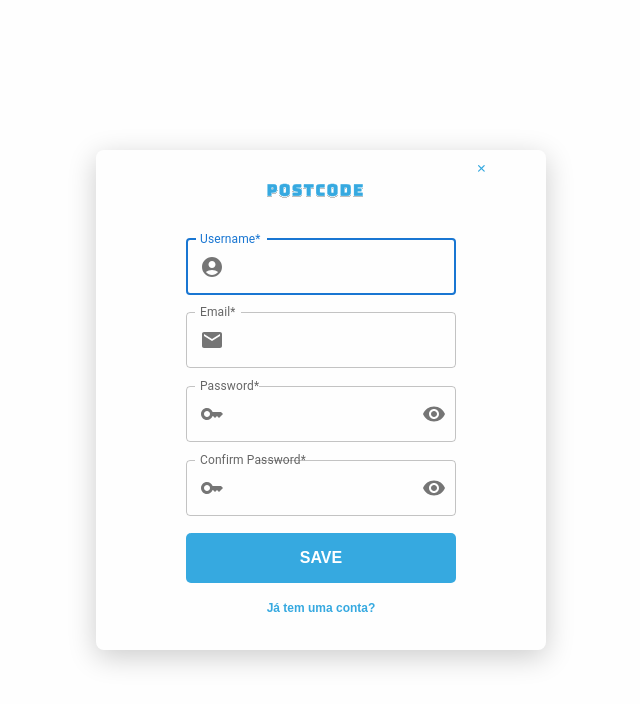
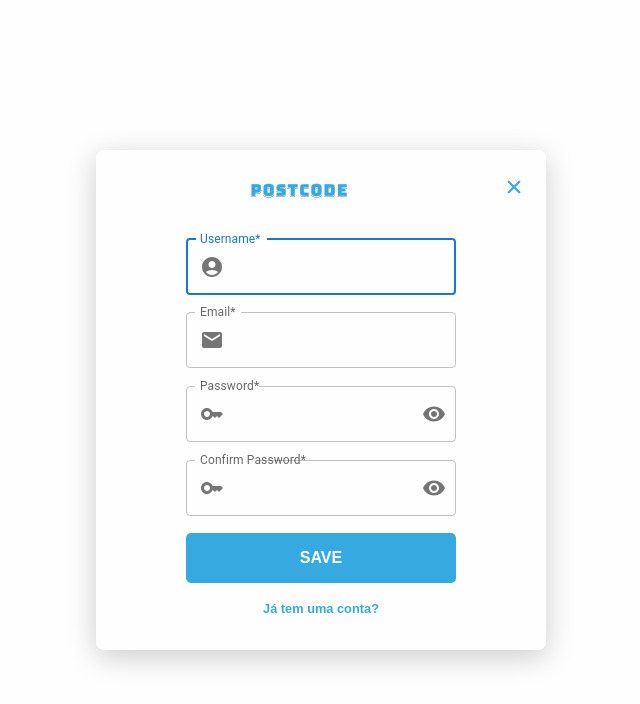
Before and after one commit to wendreslucas/FrontEndLogin, a React (Create React App) app: page /cadaster in a window 1280 px wide. Shown: the top 704 px of the page, without its empty margins (319-959 px from the left). Built offline with nearby package versions, Linux system fonts and the light colour scheme; no server answers.

Commit message:
ajustes svg fechar

```diff
--- a/src/components/AddUser/styles.js
+++ b/src/components/AddUser/styles.js
@@ -14,21 +14,18 @@ export const DivHeader = styled.div`
   grid-template-columns: 25fr 0.2fr;
 
   .btn {
-    font-size: 0.8rem;
+    margin-right: 20px;
+    font-size: 1.5rem;
     font-weight: bold;
     transition: all 0.3s ease-in-out;
     border: none;
     background: transparent;
-    margin-top: -40px;
+
     color: #36a9e0;
-
-    ${media.mobile} {
-      font-size: 0.8rem;
-    }
 
     &:hover {
       cursor: pointer;
-      opacity: 0.7;
+      opacity: 0.6;
     }
   }
 `
@@ -76,7 +73,7 @@ export const DivSpan = styled.div`
   a {
     /* color: #8c8080; */
     color: #36a9e0;
-    font-size: 12px;
+    font-size: 0.8rem;
     font-weight: bold;
     transition: all 0.3s ease-in-out;
 
```
